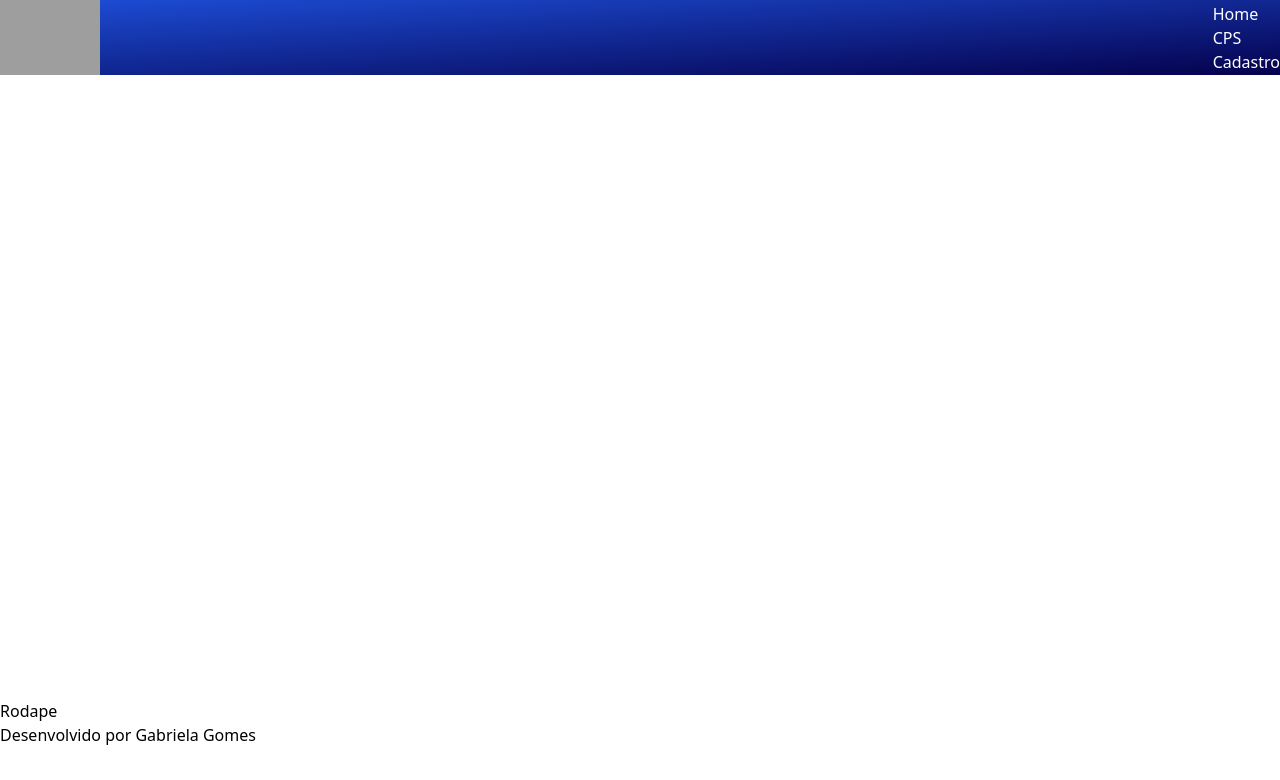
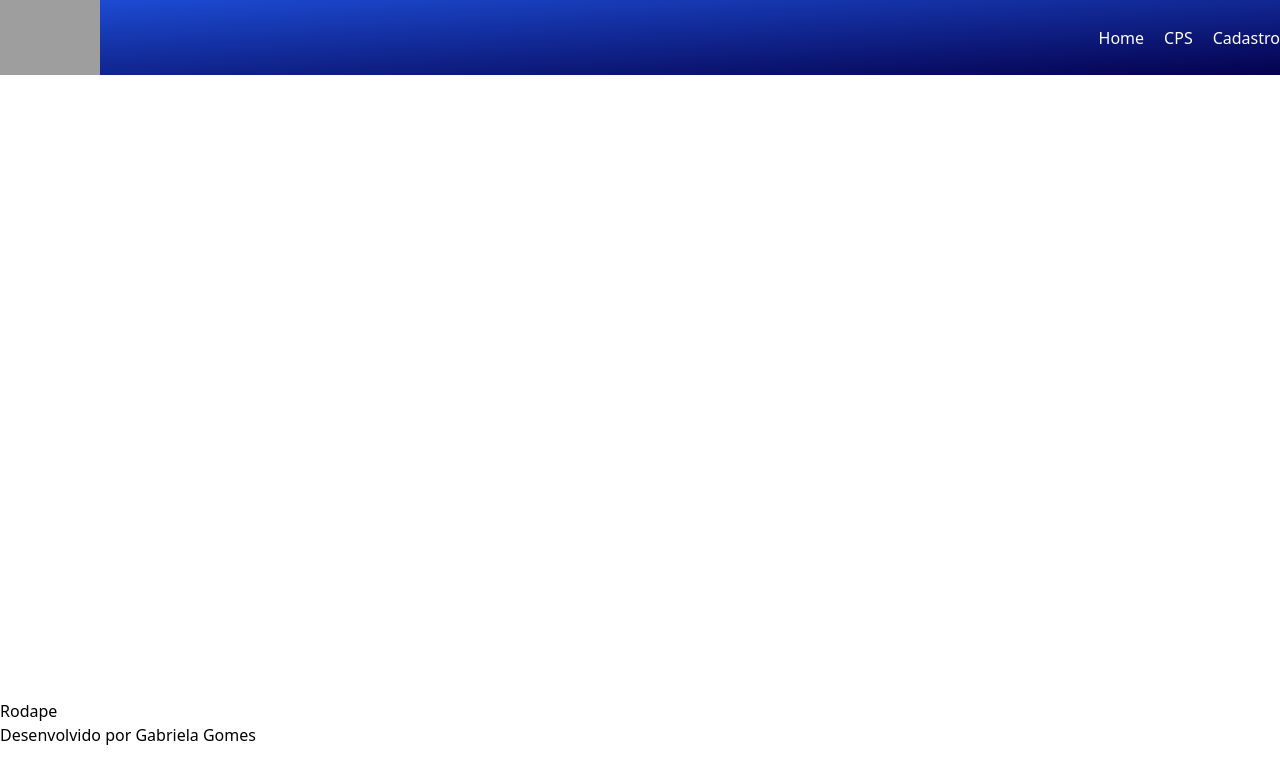
Before and after one commit to gabimezze/CP6-Portfolio, a Next.js app: page / in a window 1280 px wide. Shown: the top 780 px of the page. Built offline with nearby package versions, Linux system fonts and the light colour scheme; grey boxes are pictures that could not be loaded.

Commit message:
estilizando

```diff
--- a/src/app/globals.css
+++ b/src/app/globals.css
@@ -1,3 +1,12 @@
 @tailwind base;
 @tailwind components;
 @tailwind utilities;
+
+@layer components {
+    .cabecalho li {
+        @apply  mr-0 m-5 inline list-none;
+    }
+    .cabecalho li:hover {
+        @apply bg-black p-4 bg-opacity-10;
+    }
+}
```
